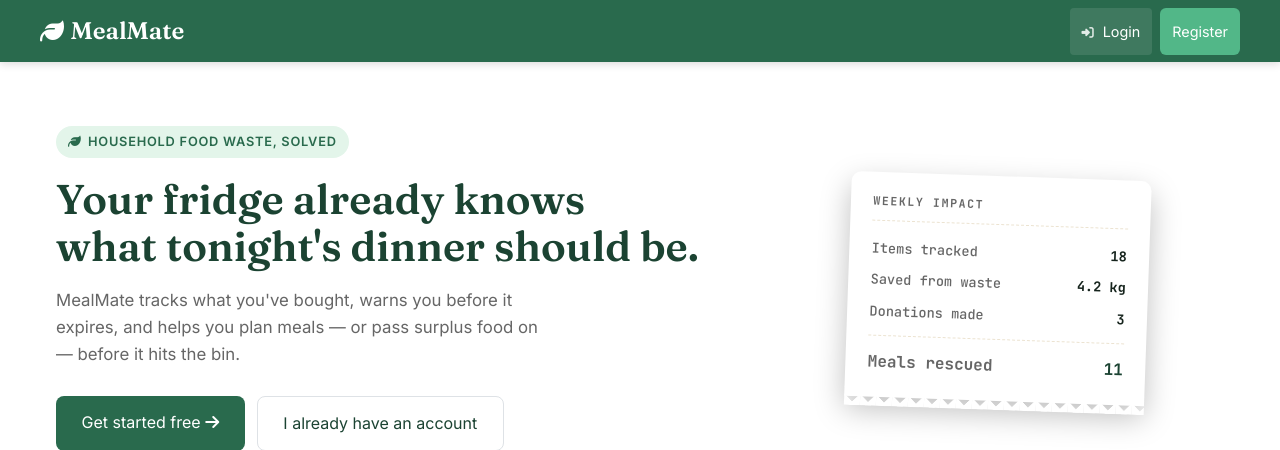
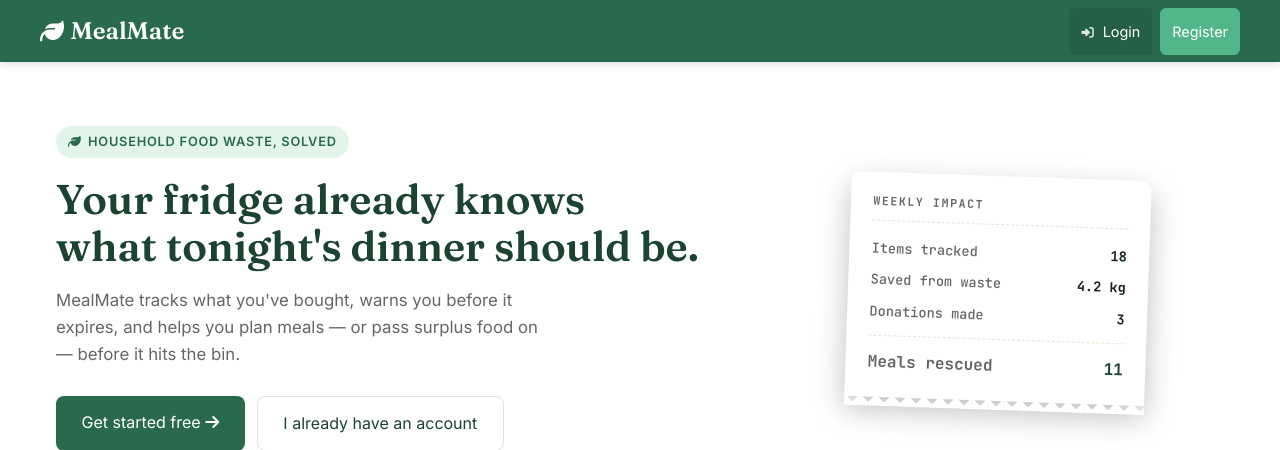
Before and after one commit to CyrusX10/mealmate-app, a PHP site: page / in a window 1280 px wide, with the pointer over the restyled element. Shown: the top 450 px of the page. Run offline with PHP 8.4, Linux system fonts and the light colour scheme.

Commit message:
Update style.css

```diff
--- a/css/style.css
+++ b/css/style.css
@@ -115,7 +115,7 @@ a:hover { color: var(--accent); }
 
 .nav-links a:hover {
     color: #fff;
-    background: rgba(255,255,255,0.1);
+    background: rgba(5, 5, 5, 0.1);
     border-radius: 4px;
 }
 
```
